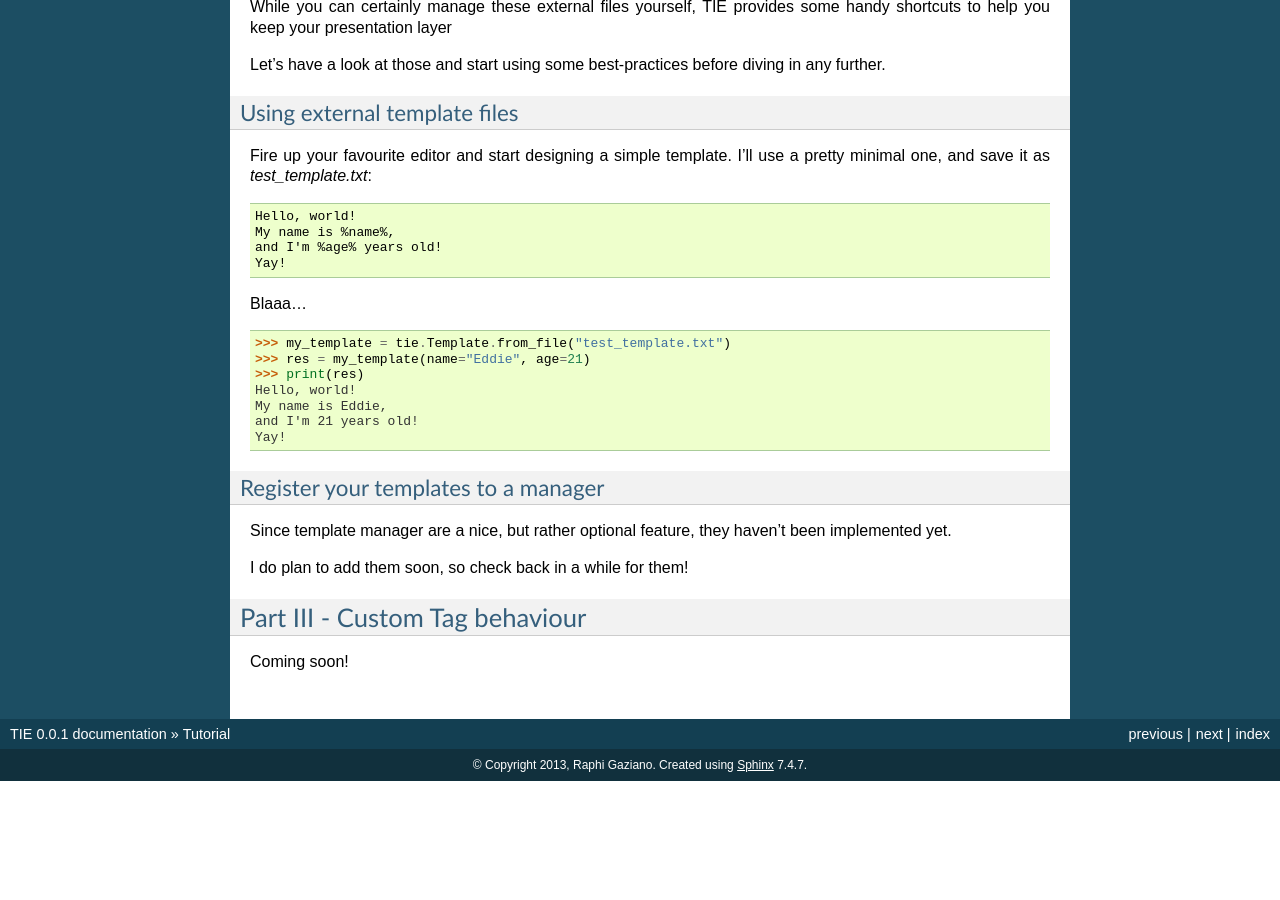
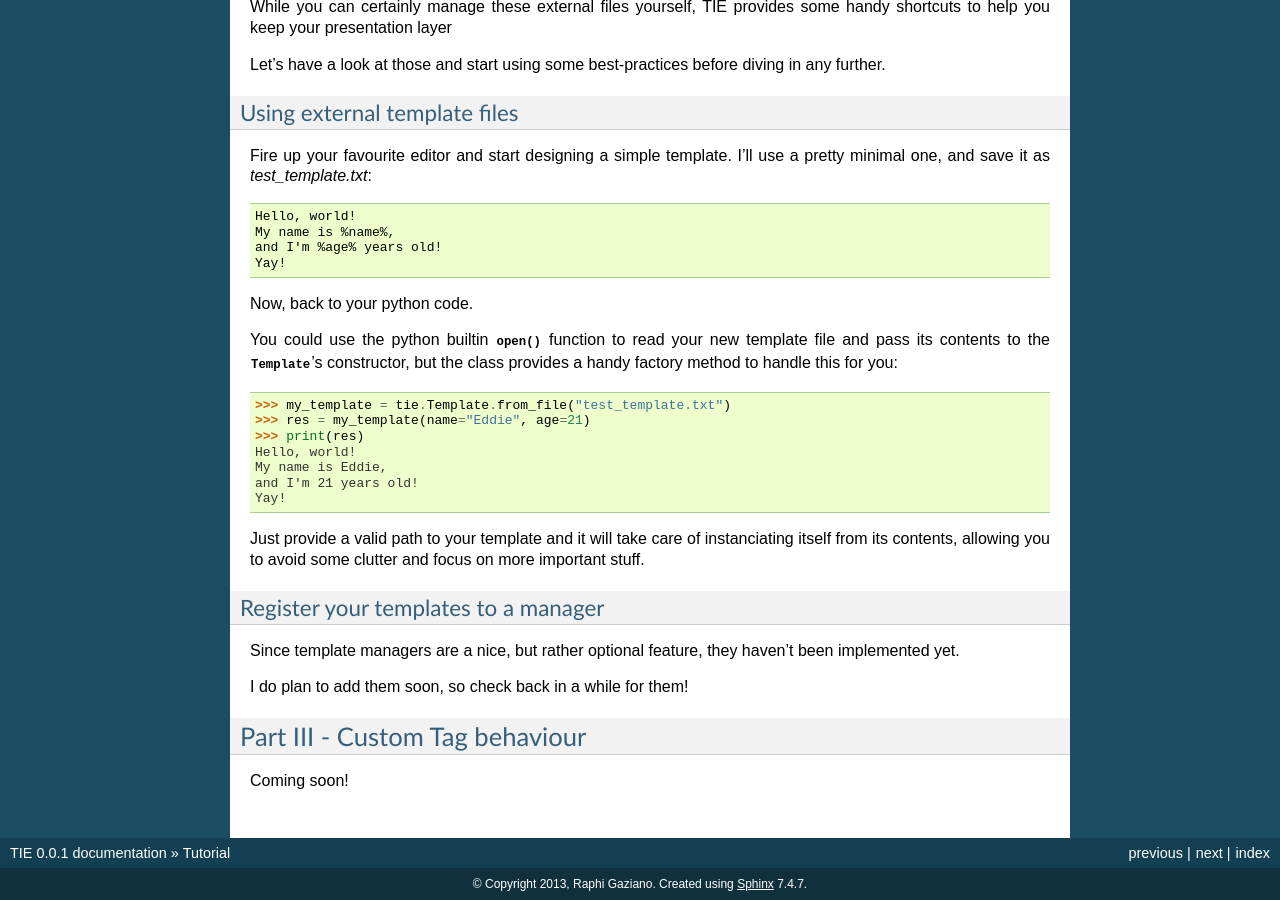
Before and after one commit to raphigaziano/TIE, a Sphinx documentation site: the page built from doc/source/tutorial.rst, in a window 1280 px wide and 900 px high, scrolled down 3417 px. Built offline with Sphinx 7.4.7, drawn with Linux system fonts in a browser that asks for light colours; before the commit the page ends 4198 px from its top, so only the background shows below that.

Commit message:
some more fluff in tut part II

```diff
--- a/doc/source/tutorial.rst
+++ b/doc/source/tutorial.rst
@@ -272,7 +272,12 @@ I'll use a pretty minimal one, and save it as `test_template.txt`:
    and I'm %age% years old!
    Yay!
 
-Blaaa...
+Now, back to your python code.
+
+You could use the python builtin :func:`open` function to read your new
+template file and pass its contents to the
+:class:`Template <tie.template.Template>`'s constructor,
+but the class provides a handy factory method to handle this for you:
 
 .. testsetup:: external-template
 
@@ -294,10 +299,14 @@ Blaaa...
    Yay!
    <BLANKLINE>
 
+Just provide a valid path to your template and it will take care of
+instanciating itself from its contents,
+allowing you to avoid some clutter and focus on more important stuff.
+
 Register your templates to a manager
 ++++++++++++++++++++++++++++++++++++
 
-Since template manager are a nice, but rather optional feature, they haven't
+Since template managers are a nice, but rather optional feature, they haven't
 been implemented yet.
 
 I do plan to add them soon, so check back in a while for them!
```
